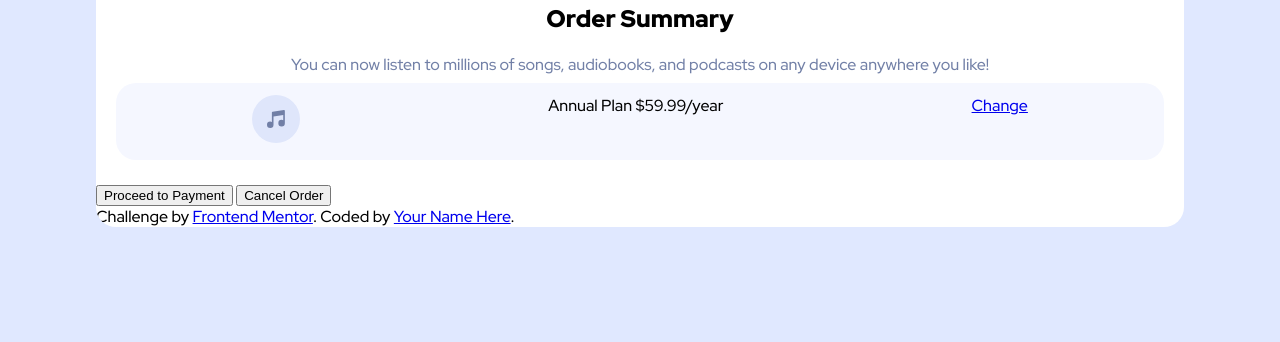
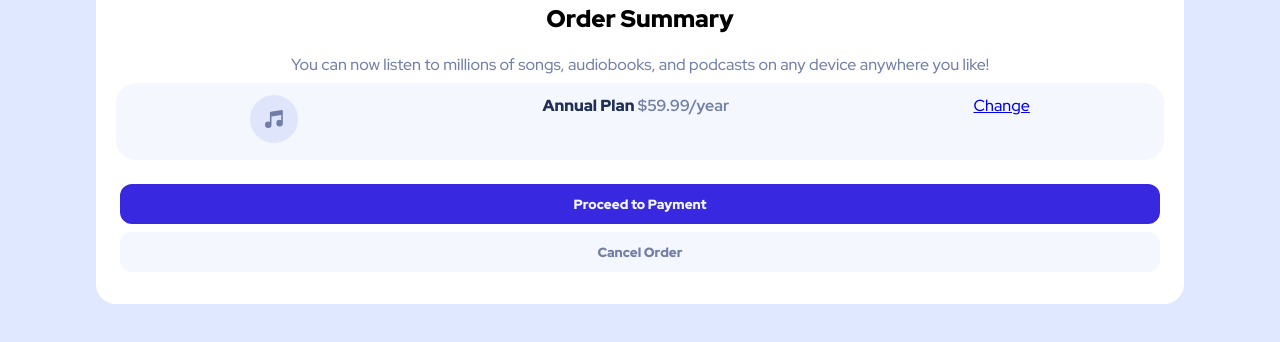
Before and after one commit to crictar/Tp-order-summary, a plain HTML site: page index.html in a window 1280 px wide. Shown: the part 230-572 px from the top of the page. Drawn offline with Linux system fonts and the light colour scheme.

Commit message:
aumentando stylesheet

```diff
--- a/css/style.css
+++ b/css/style.css
@@ -47,3 +47,36 @@ main p{
     color: var(--Desaturated-blue);
     font-weight: 500;
 }
+.button-container{
+    display: flex;
+    flex-direction: column;
+    padding: 0 24px 24px 24px
+}
+.button-container > button{
+    height: 40px;
+    border-radius: 12px;
+    margin-bottom: 8px;
+    border: none;
+    font-family: "Red Hat Display", sans-serif;
+    font-weight: 900;
+}
+.button-container_payment{
+    background-color: var(--Bright-blue);
+    color: var(--Very-pale-blue);
+}
+.button-container_cancel{
+    background-color: var(--Very-pale-blue);
+    color: var(--Desaturated-blue);
+}
+.plan_type-plan :nth-child(1){
+    color: var(--Dark-blue);
+    font-weight: 900;
+}
+.plan :nth-child(3){
+    color: var(--a-color);
+    align-items: center;
+}
+.plan_type-plan :nth-child(2){
+    color: var(--Desaturated-blue);
+    font-weight: 700;
+}
--- a/index.html
+++ b/index.html
@@ -26,7 +26,7 @@
         <div>
           <img src="./images/icon-music.svg" alt="">
         </div>
-        <div class="plan-text">
+        <div class="plan_type-plan">
           <span>Annual Plan</span>
           <span>$59.99/year</span>
         </div>
@@ -35,14 +35,10 @@
         </div>
       </section>
     </main>
-      <section>
-        <button>Proceed to Payment</button>
-        <button>Cancel Order</button>
+      <section class="button-container">
+        <button class="button-container_payment">Proceed to Payment</button>
+        <button class="button-container_cancel">Cancel Order</button>
       </section>
-    <div class="attribution">
-      Challenge by <a href="https://www.frontendmentor.io?ref=challenge" target="_blank">Frontend Mentor</a>.
-      Coded by <a href="#">Your Name Here</a>.
-    </div>
   </article>
 </body>
 </html>
```
